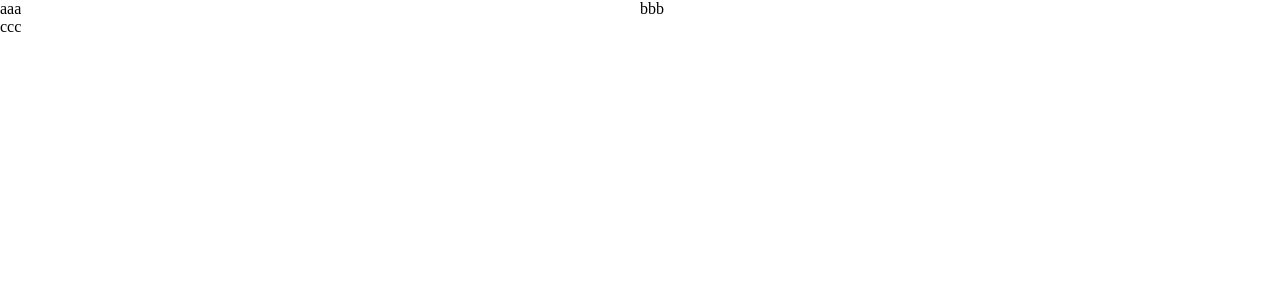
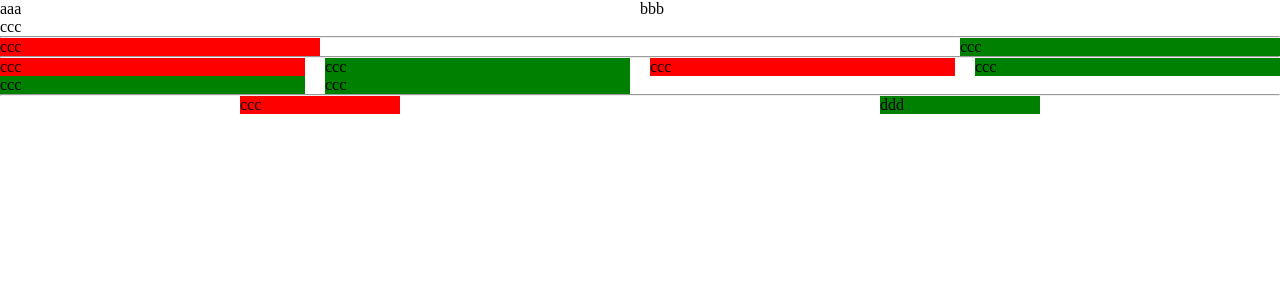
Before and after one commit to baojiawei/pos-ui, a Vue app: page / in a window 1280 px wide. Shown: the top 300 px of the page. Built offline with nearby package versions, Linux system fonts and the light colour scheme.

Commit message:
layout添加span、gutter、justify属性

```diff
--- a/src/App.vue
+++ b/src/App.vue
@@ -6,6 +6,41 @@
     </pos-row>
     <pos-row>
       <pos-col :span="24">ccc</pos-col>
+    </pos-row>
+    <hr />
+    <pos-row>
+      <pos-col :span="6" class="red">ccc</pos-col>
+      <pos-col :span="6" :offset="12" class="green">ccc</pos-col>
+    </pos-row>
+    <hr />
+    <pos-row :gutter="20">
+      <pos-col :span="6">
+        <div class="red">ccc</div>
+      </pos-col>
+      <pos-col :span="6">
+        <div class="green">ccc</div>
+      </pos-col>
+      <pos-col :span="6">
+        <div class="red">ccc</div>
+      </pos-col>
+      <pos-col :span="6">
+        <div class="green">ccc</div>
+      </pos-col>
+      <pos-col :span="6">
+        <div class="green">ccc</div>
+      </pos-col>
+      <pos-col :span="6">
+        <div class="green">ccc</div>
+      </pos-col>
+    </pos-row>
+    <hr />
+    <pos-row justify="space-around">
+      <pos-col :span="3">
+        <div class="red">ccc</div>
+      </pos-col>
+      <pos-col :span="3">
+        <div class="green">ddd</div>
+      </pos-col>
     </pos-row>
   </div>
 </template>
@@ -16,4 +51,11 @@
 }
 </script>
 
-<style lang="scss"></style>
+<style lang="scss">
+.red {
+  background: red;
+}
+.green {
+  background: green;
+}
+</style>
--- a/src/packages/layout/col.vue
+++ b/src/packages/layout/col.vue
@@ -1,5 +1,5 @@
 <template>
-  <div class="pos-col" :class="colClass">
+  <div class="pos-col" :class="colClass" :style="colStyle">
     <slot></slot>
   </div>
 </template>
@@ -7,17 +7,40 @@
 <script>
 export default {
   name: 'pos-col',
+  data() {
+    return {
+      gutter: 0
+    }
+  },
   props: {
     span: {
       type: Number,
       default: 24
+    },
+    offset: {
+      type: Number,
+      default: 0
     }
   },
   computed: {
     colClass() {
       let classes = []
       classes.push(`pos-col-${this.span}`)
+      if (this.offset) {
+        classes.push(`pos-col-offset-${this.offset}`)
+      }
       return classes
+    },
+    colStyle() {
+      let style = {}
+      if (this.gutter) {
+        style = {
+          ...style,
+          paddingLeft: this.gutter / 2 + 'px',
+          paddingRight: this.gutter / 2 + 'px'
+        }
+      }
+      return style
     }
   }
 }
@@ -28,5 +51,8 @@
   .pos-col-#{$i} {
     width: $i/24 * 100%;
   }
+  .pos-col-offset-#{$i} {
+    margin-left: $i/24 * 100%;
+  }
 }
 </style>
--- a/src/packages/layout/row.vue
+++ b/src/packages/layout/row.vue
@@ -1,17 +1,61 @@
 <template>
-  <div class="pos-row">
+  <div class="pos-row" :style="rowStyle">
     <slot></slot>
   </div>
 </template>
 
 <script>
 export default {
-  name: 'pos-row'
+  name: 'pos-row',
+  props: {
+    gutter: {
+      type: Number,
+      default: 0
+    },
+    justify: {
+      type: String,
+      validator(type) {
+        if (type && !['start', 'end', 'center', 'space-around', 'space-between'].includes(type)) {
+          console.error(
+            '类型必须是：' + ['start', 'end', 'center', 'space-around', 'space-between'].join('、')
+          )
+        }
+        return true
+      }
+    }
+  },
+  computed: {
+    rowStyle() {
+      let style = {}
+      if (this.gutter) {
+        style = {
+          ...style,
+          marginLeft: -this.gutter / 2 + 'px',
+          marginRight: -this.gutter / 2 + 'px'
+        }
+      }
+      if (this.justify) {
+        let key = ['start', 'end'].includes(this.justify) ? 'flex-' + this.justify : this.justify
+        style = {
+          ...style,
+          justifyContent: key
+        }
+      }
+      return style
+    }
+  },
+  mounted() {
+    this.$children.forEach((child) => {
+      child.gutter = this.gutter
+    })
+  }
 }
 </script>
 
 <style lang="scss">
 .pos-row {
   display: flex;
+  flex-wrap: wrap;
+  overflow: hidden;
 }
 </style>
```
